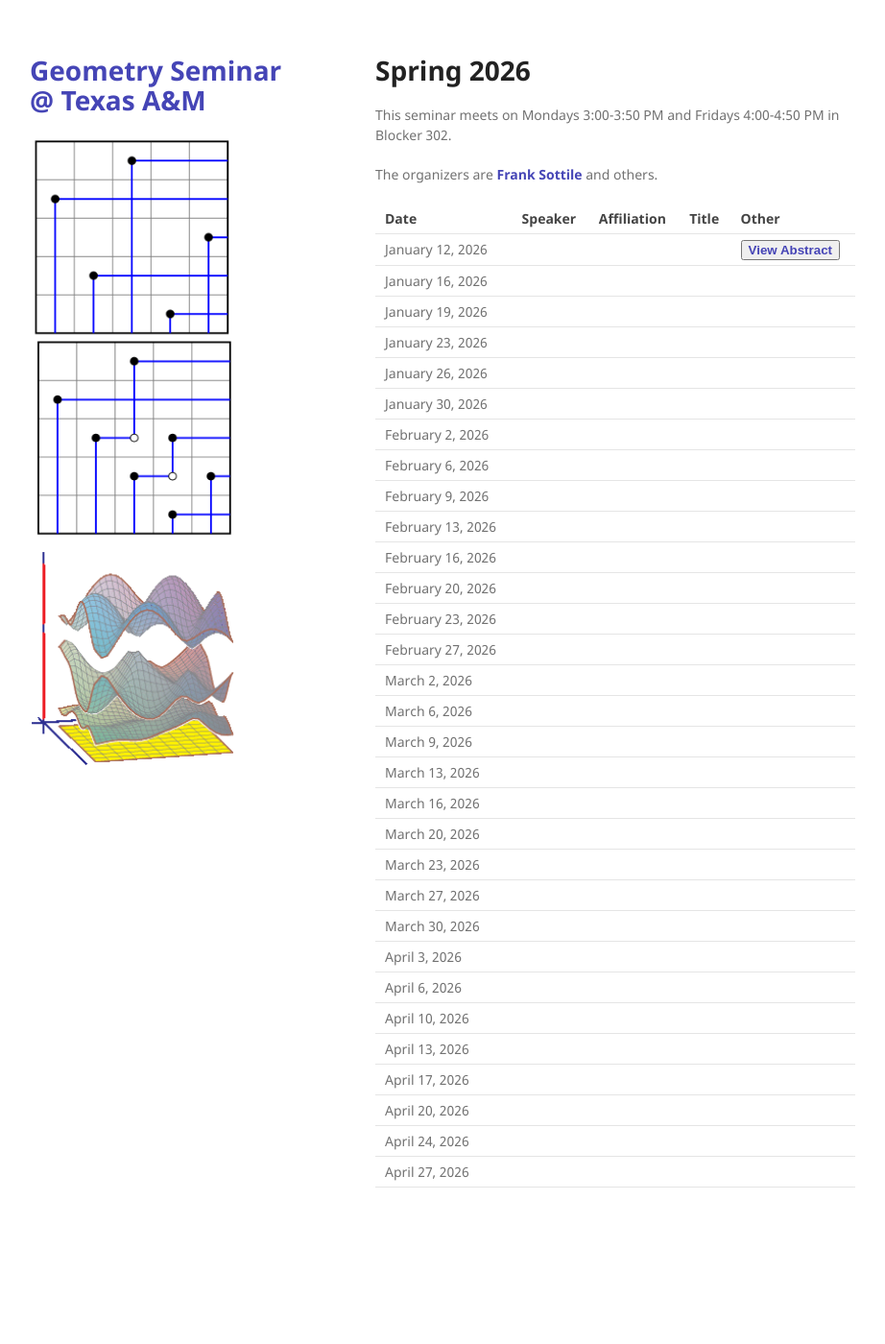
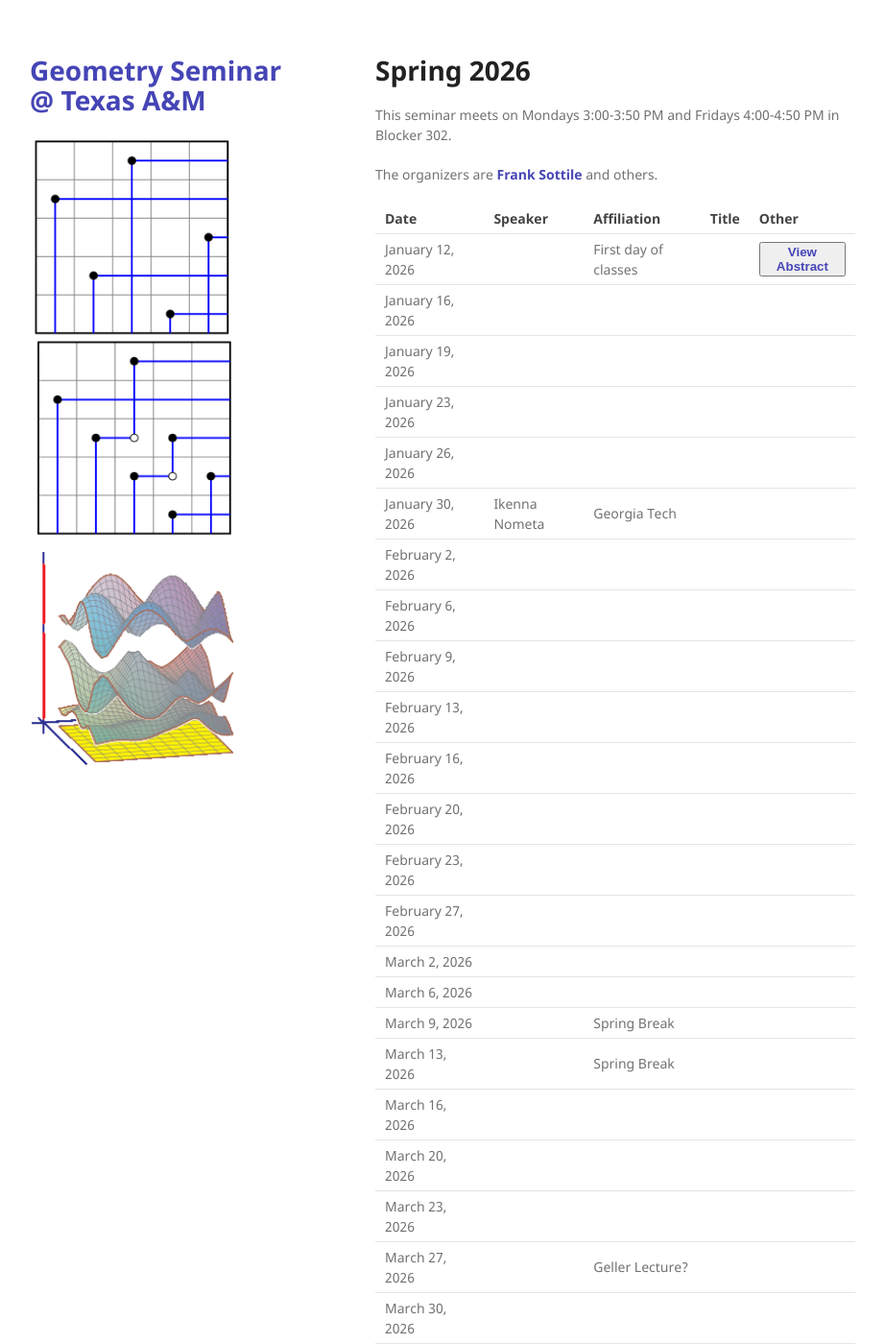
Before and after one commit to tamu-seminar/geometry, a Jekyll site: the page built from index.md, in a window 1280 px wide and 1400 px high. Shown: the whole window at 96% size, without its empty margins (179-1101 px from the left). Built offline with Jekyll 4.4.1, drawn with Linux system fonts in a browser that asks for light colours; some of the changed text lies outside the part shown.

Commit message:
updated for Spring 2026

```diff
--- a/index.md
+++ b/index.md
@@ -22,12 +22,12 @@ The organizers are [Frank Sottile](https://franksottile.github.io/) and others.
 
 | Date         | Speaker | Affiliation| Title | Other |
 |--------------|---------|------------|-------|-------|
-| January 12, 2026 | | | | <button type="button" class="abstract-link" onclick="showAbstract('example')">View Abstract</button> |
+| January 12, 2026 | | First day of classes | | <button type="button" class="abstract-link" onclick="showAbstract('example')">View Abstract</button> |
 | January 16, 2026 | | | | |
 | January 19, 2026 | | | | |
 | January 23, 2026 | | | | |
 | January 26, 2026 | | | | |
-| January 30, 2026 | | | | |
+| January 30, 2026 | Ikenna Nometa | Georgia Tech | | |
 | February 2, 2026 | | | | |
 | February 6, 2026 | | | | |
 | February 9, 2026 | | | | |
@@ -38,24 +38,24 @@ The organizers are [Frank Sottile](https://franksottile.github.io/) and others.
 | February 27, 2026 | | | | |
 | March 2, 2026 | | | | |
 | March 6, 2026 | | | | |
-| March 9, 2026 | | | | |
-| March 13, 2026 | | | | |
+| March 9, 2026 | | Spring Break | | |
+| March 13, 2026 | | Spring Break | | |
 | March 16, 2026 | | | | |
 | March 20, 2026 | | | | |
 | March 23, 2026 | | | | |
-| March 27, 2026 | | | | |
+| March 27, 2026 | | Geller Lecture? | | |
 | March 30, 2026 | | | | |
-| April 3, 2026 | | | | |
+| April 3, 2026 | | Good Friday | | |
 | April 6, 2026 | | | | |
 | April 10, 2026 | | | | |
 | April 13, 2026 | | | | |
-| April 17, 2026 | | | | |
+| April 17, 2026 | | [TAGS](https://franksottile.github.io/conferences/TAGS26/index.html) | | |
 | April 20, 2026 | | | | |
 | April 24, 2026 | | | | |
 | April 27, 2026 | | | | |
 
-<!-- # Past Seminars
-- [Fall 2025](2025_2.md) -->
+<!-- # Past Seminars  -->
+[Fall 2025](2025_2.md)
 
 
 
```
